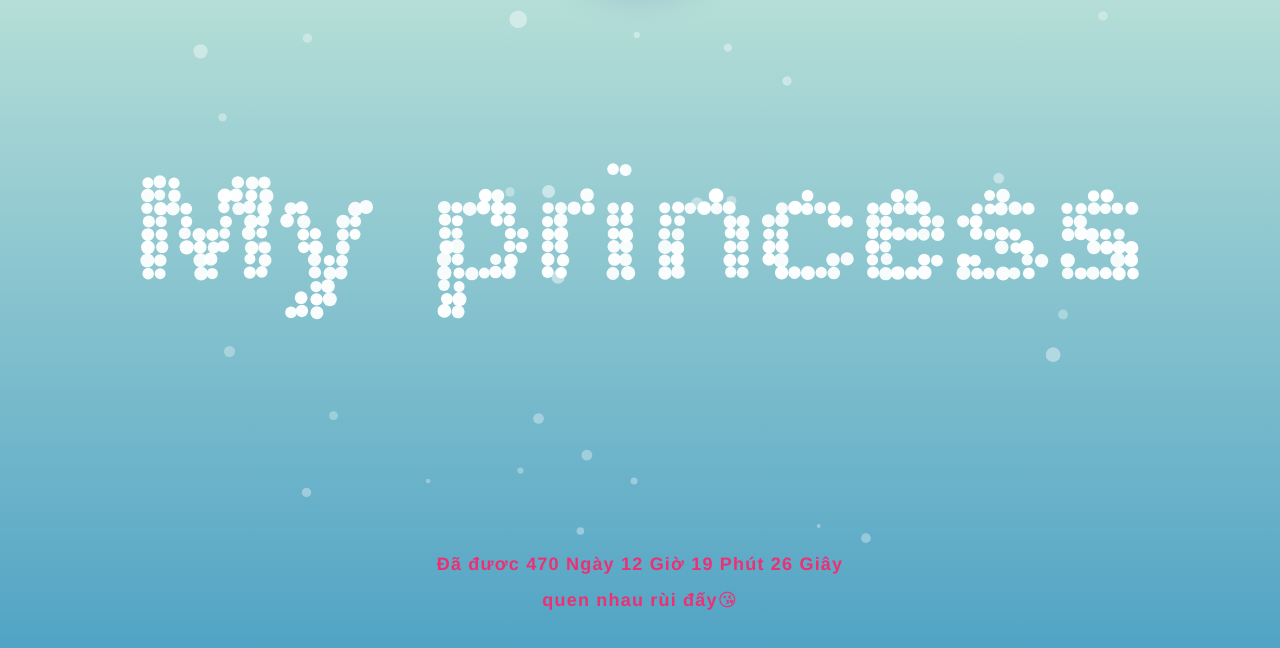
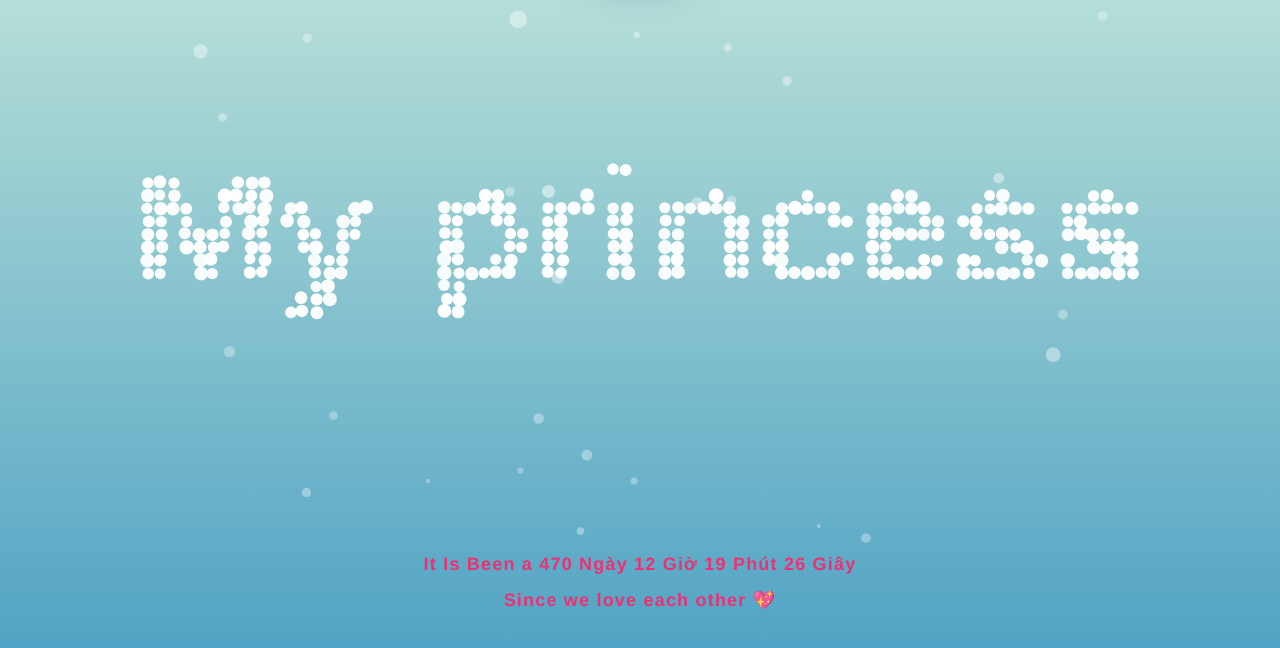
Before and after one commit to Raghoda1/HBD, a plain HTML site: page index.html in a window 1280 px wide. Shown: the part 144-792 px from the top of the page. Drawn offline with Linux system fonts and the light colour scheme.

Commit message:
index.html

```diff
--- a/index.html
+++ b/index.html
@@ -91,9 +91,12 @@
         <img src="https://1.bp.blogspot.com/-ciJx92ftXls/YGLZXgbmRgI/AAAAAAAArCg/iA9A_uU0qewj8ZgCpv6mCRqNuvo2YlZZACNcBGAsYHQ/s0/1d83a6d88d8be5b041a9a98fd5048311.jpeg" id="logo">
     </div>
     <canvas class="canvas" width="1820" height="905"></canvas>
-    <p class="text" style="color: #ed3073;">Đã đươc
-    <span id="span_dt_dt"></span><br> quen nhau rùi đấy😘
-    </p>
+    <p class="text" style="color: #ed3073;">
+    It Is Been a
+    <span id="span_dt_dt"></span><br>
+   Since we love each other 💖
+</p>
+
     <script language="javascript">
         function show_date_time() {
             window.setTimeout("show_date_time()", 1000);
```
